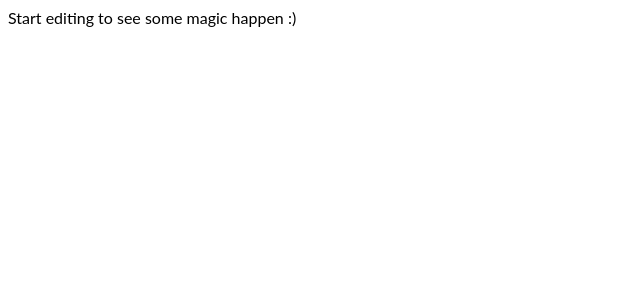
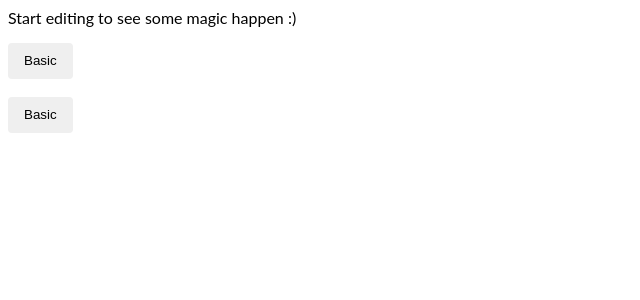
Before and after one commit to akshita12248/angular-project, an Angular app: page / in a window 1280 px wide. Shown: the top 300 px of the page, without its empty margins (0-640 px from the left). Built offline with nearby package versions, Linux system fonts and the light colour scheme.

Commit message:
2 files modified

```diff
--- a/src/app/app.component.html
+++ b/src/app/app.component.html
@@ -1,3 +1,7 @@
 <p>
 	Start editing to see some magic happen :)
 </p>
+<button mat-button>Basic</button>
+<br>
+<br>
+<button mat-raised-button color="warn">Basic</button>
--- a/src/app/app.module.ts
+++ b/src/app/app.module.ts
@@ -3,9 +3,10 @@ import { BrowserModule } from "@angular/platform-browser";
 import { FormsModule } from "@angular/forms";
 
 import { AppComponent } from "./app.component";
+import { MaterialModule } from "./material/material.module";
 
 @NgModule({
-  imports: [BrowserModule, FormsModule],
+  imports: [BrowserModule, FormsModule, MaterialModule],
   declarations: [AppComponent],
   bootstrap: [AppComponent]
 })
```
